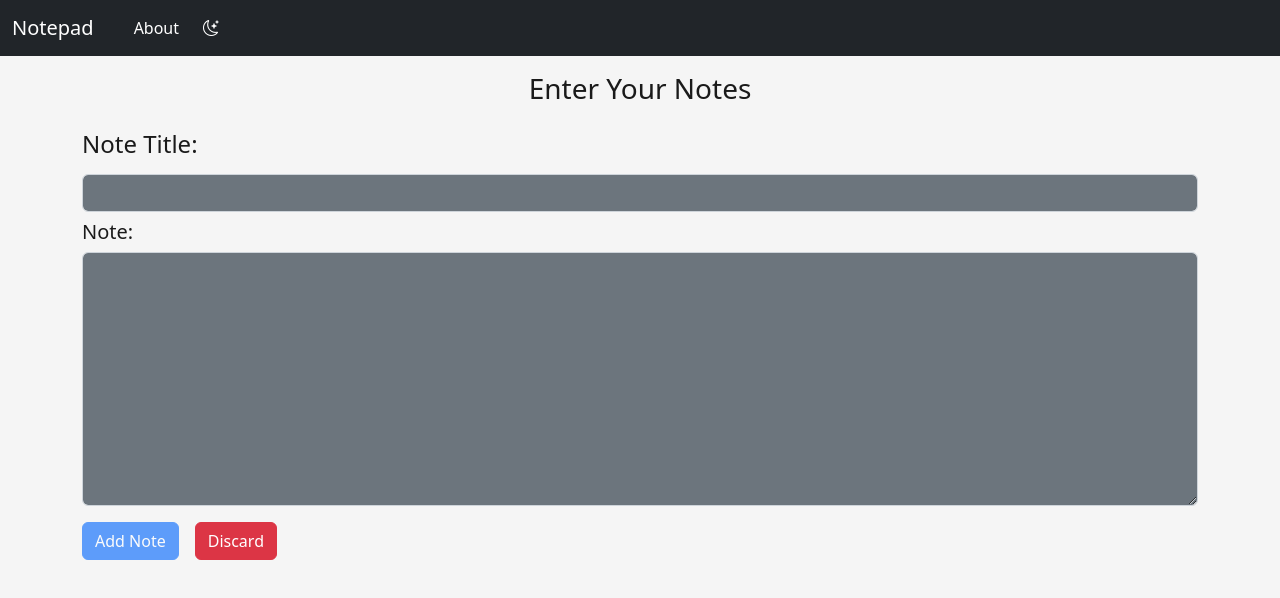
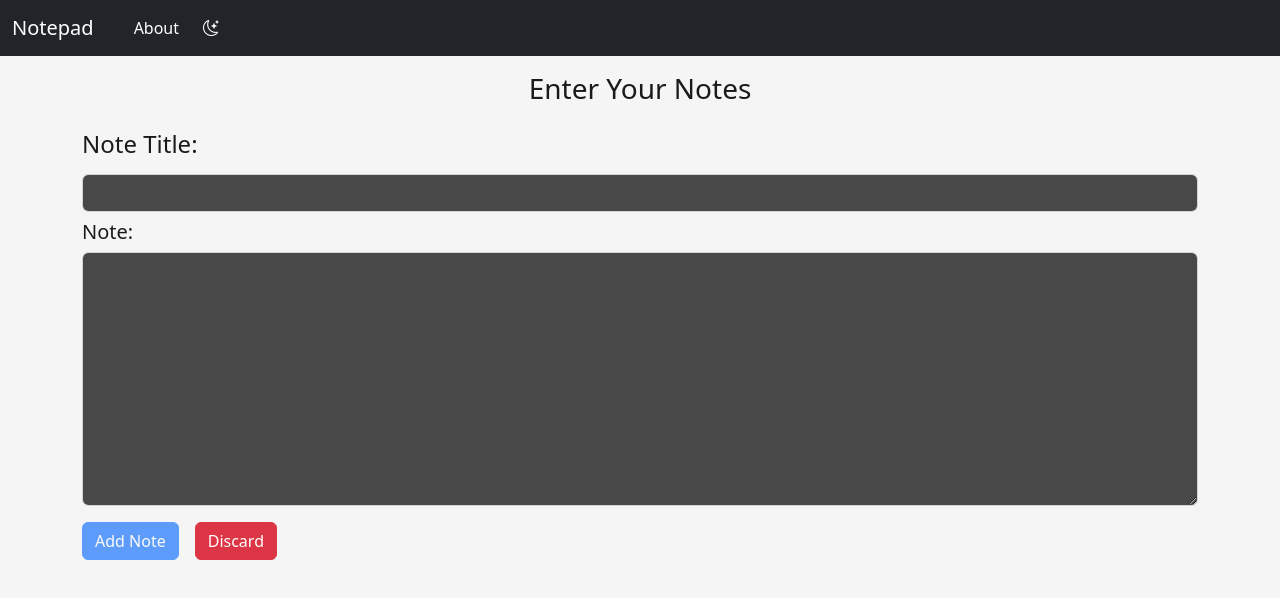
Before and after one commit to ProXnoob2/Notepad, an Angular app: page / in a window 1280 px wide. Both pictures are taken after a click on the element 1230 px from the left and 750 px from the top of the page. Shown: the top 598 px of the page. Built offline with nearby package versions, Linux system fonts and the light colour scheme; what ngx-google-analytics would draw is missing.

Commit message:
better theme-mode

```diff
--- a/src/app/MyComponents/about/about.component.html
+++ b/src/app/MyComponents/about/about.component.html
@@ -1,4 +1,4 @@
-<div class="container bg-light my-3 user-select-none">
+<div class="container my-3 user-select-none about">
     <div class="jumbotron">
         <h1 class="display-4">Hello, world!</h1>
         <p class="lead">This is a Simple Notepad Web App made by Adeeb that saves the
--- a/src/app/MyComponents/about/about.component.scss
+++ b/src/app/MyComponents/about/about.component.scss
@@ -0,0 +1,5 @@
+.about {
+    background-color: var(--background-color);
+    color: var(--text-color);
+    transition: all 0.2s ease;
+}
--- a/src/app/MyComponents/add-note/add-note.component.html
+++ b/src/app/MyComponents/add-note/add-note.component.html
@@ -13,7 +13,7 @@
         <label for="title">
             <h4>Note Title:</h4>
         </label>
-        <input type="text" [(ngModel)]="title" class="form-control bg-secondary my-2 text-white" name="title" id="title"
+        <input type="text" [(ngModel)]="title" class="form-control title text-white my-2" name="title" id="title"
             aria-describedby="emailHelp">
     </div>
 
@@ -21,8 +21,7 @@
         <label for="title">
             <h5>Note: </h5>
         </label>
-        <textarea class="form-control bg-secondary text-white" name="desc" id="desc" [(ngModel)]="desc"
-            rows="10"></textarea>
+        <textarea class="form-control desc text-white" name="desc" id="desc" [(ngModel)]="desc" rows="10"></textarea>
     </div>
 
     <button type="submit" class="btn btn-primary my-3" [disabled]="!title?.length || !desc?.length"
--- a/src/app/MyComponents/add-note/add-note.component.scss
+++ b/src/app/MyComponents/add-note/add-note.component.scss
@@ -0,0 +1,9 @@
+.title {
+    background-color: var(--input-color);
+    transition: all 0.2s ease;
+}
+
+.desc {
+    background-color: var(--input-color);
+    transition: all 0.2s ease;
+}
--- a/src/app/MyComponents/edit-note/edit-note.component.html
+++ b/src/app/MyComponents/edit-note/edit-note.component.html
@@ -13,7 +13,7 @@
         <label for="title">
             <h4>Note Title:</h4>
         </label>
-        <input type="text" [(ngModel)]="title" class="form-control bg-secondary my-2 text-white" name="title" id="title"
+        <input type="text" [(ngModel)]="title" class="form-control title text-white my-2" name="title" id="title"
             aria-describedby="emailHelp">
     </div>
 
@@ -21,8 +21,7 @@
         <label for="title">
             <h5>Note: </h5>
         </label>
-        <textarea class="form-control bg-secondary text-white" name="desc" id="desc" [(ngModel)]="desc"
-            rows="10"></textarea>
+        <textarea class="form-control desc text-white" name="desc" id="desc" [(ngModel)]="desc" rows="10"></textarea>
     </div>
 
     <button type="submit" class="btn btn-primary my-3" (click)="onEdit()">Edit Note</button>
--- a/src/app/MyComponents/edit-note/edit-note.component.scss
+++ b/src/app/MyComponents/edit-note/edit-note.component.scss
@@ -0,0 +1,9 @@
+.title {
+    background-color: var(--input-color);
+    transition: all 0.2s ease;
+}
+
+.desc {
+    background-color: var(--input-color);
+    transition: all 0.2s ease;
+}
--- a/src/app/MyComponents/note-item/note-item.component.html
+++ b/src/app/MyComponents/note-item/note-item.component.html
@@ -1,4 +1,4 @@
-<div class="container shadow-lg p-3 mb-5 rounded p-3 d-flex flex-column bg">
+<div class="container shadow-lg p-3 mb-5 rounded p-3 d-flex flex-column notebox">
     <div class="d-flex flex-row">
         <h4 class="my-1">{{index+1}}.</h4>
         <h4 class="my-1 mx-1">{{note.title}}</h4>
--- a/src/app/MyComponents/note-item/note-item.component.scss
+++ b/src/app/MyComponents/note-item/note-item.component.scss
@@ -1,6 +1,7 @@
-.bg {
+.notebox {
     background-color: var(--box-color);
     color: var(--text-color);
     word-break: break-all;
     max-width: 84vw;
+    transition: all 0.2s ease;
 }
--- a/src/app/MyComponents/notepads/notepads.component.scss
+++ b/src/app/MyComponents/notepads/notepads.component.scss
@@ -1,5 +1,5 @@
 .icon {
-    color: var(--text-color);
+    color: white;
     display: flex;
     justify-content: center;
     align-items: center;
@@ -11,5 +11,5 @@
 }
 
 .notes-container {
-    height: 88vh;
+    height: 87vh;
 }
--- a/src/app/app.component.scss
+++ b/src/app/app.component.scss
@@ -1,15 +1,20 @@
 body {
     background-color: var(--background-color);
     color: var(--text-color);
+    transition: all 0.2s ease;
 }
 
 .mobile-screens {
+    cursor: pointer;
+
     @media (min-width: 992px) {
         display: none;
     }
 }
 
 .laptop-screens {
+    cursor: pointer;
+
     @media (max-width: 993px) {
         display: none !important;
     }
--- a/src/styles.scss
+++ b/src/styles.scss
@@ -7,20 +7,14 @@ body {
     --background-color: #f5f5f5;
     --text-color: #1a1a1a;
     --box-color: #fff;
+    --input-color: rgb(72, 72, 72);
+    transition: all 0.2s ease;
 }
 
 .dark-theme {
-    --background-color: #1a1a1a;
+    --background-color: #1f1e1e;
     --text-color: #f5f5f5;
     --box-color: #2b2b2b;
+    --input-color: #2b2b2b;
+    transition: all 0.2s ease;
 }
-
-.switch {
-    outline: none;
-    border: 0;
-    cursor: pointer;
-    border-radius: 9px;
-    background-color: var(--text-color);
-    color: var(--background-color);
-    transition: all .1s ease;
-}
```
